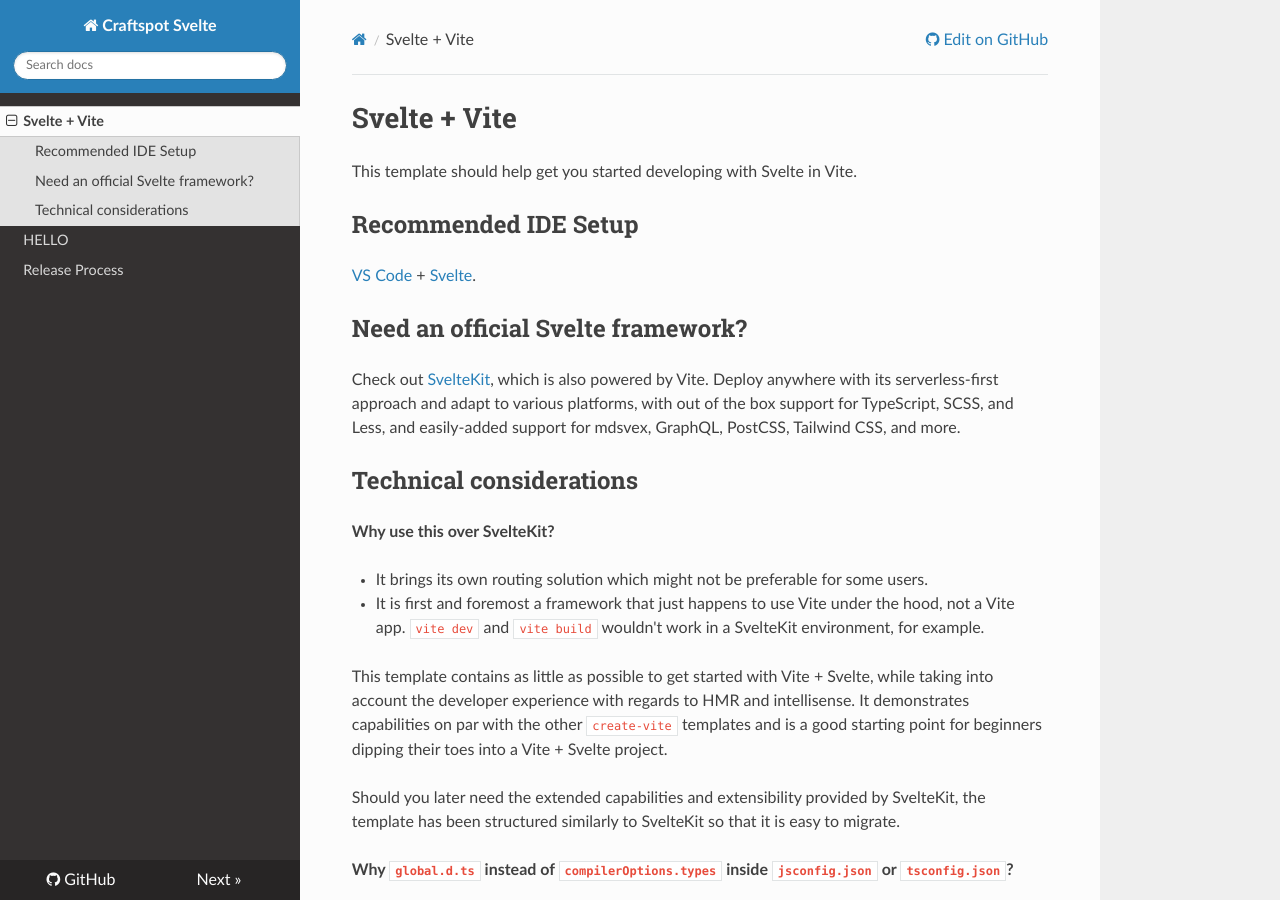
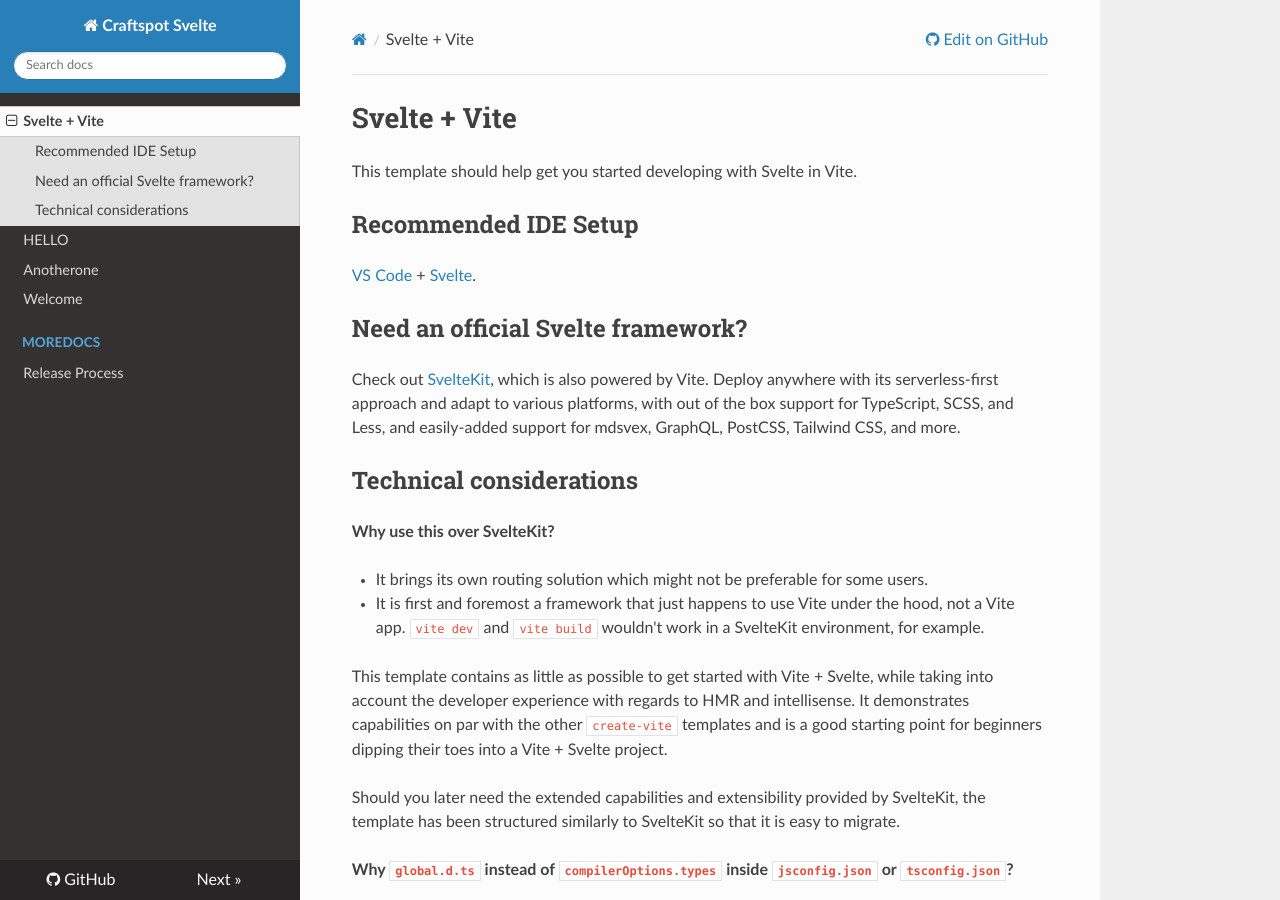
Before and after one commit to Fiona-Waters/testRepo, an MkDocs documentation site: the page built from docs/index.md, in a window 1280 px wide and 900 px high. Built offline with MkDocs 1.6.1, drawn with Linux system fonts in a browser that asks for light colours; nearby versions of some CDN libraries; some of the changed lines change nothing that is shown.

Commit message:
and another one

```diff
--- a/mkdocs.yml
+++ b/mkdocs.yml
@@ -1,11 +1,6 @@
 site_name: Craftspot Svelte
 site_url: https://example.com
-repo_url: https://github.com/Fiona-Waters/testRepo/tree/develop/placemark-svelte
+repo_url: https://github.com/Fiona-Waters/testRepo/
 theme: readthedocs
 plugins:
   - search
-docs_dir: docs
-nav:
-- 'index.md'
-- 'about.md'
-- moreDocs/insidefolder.md
```
